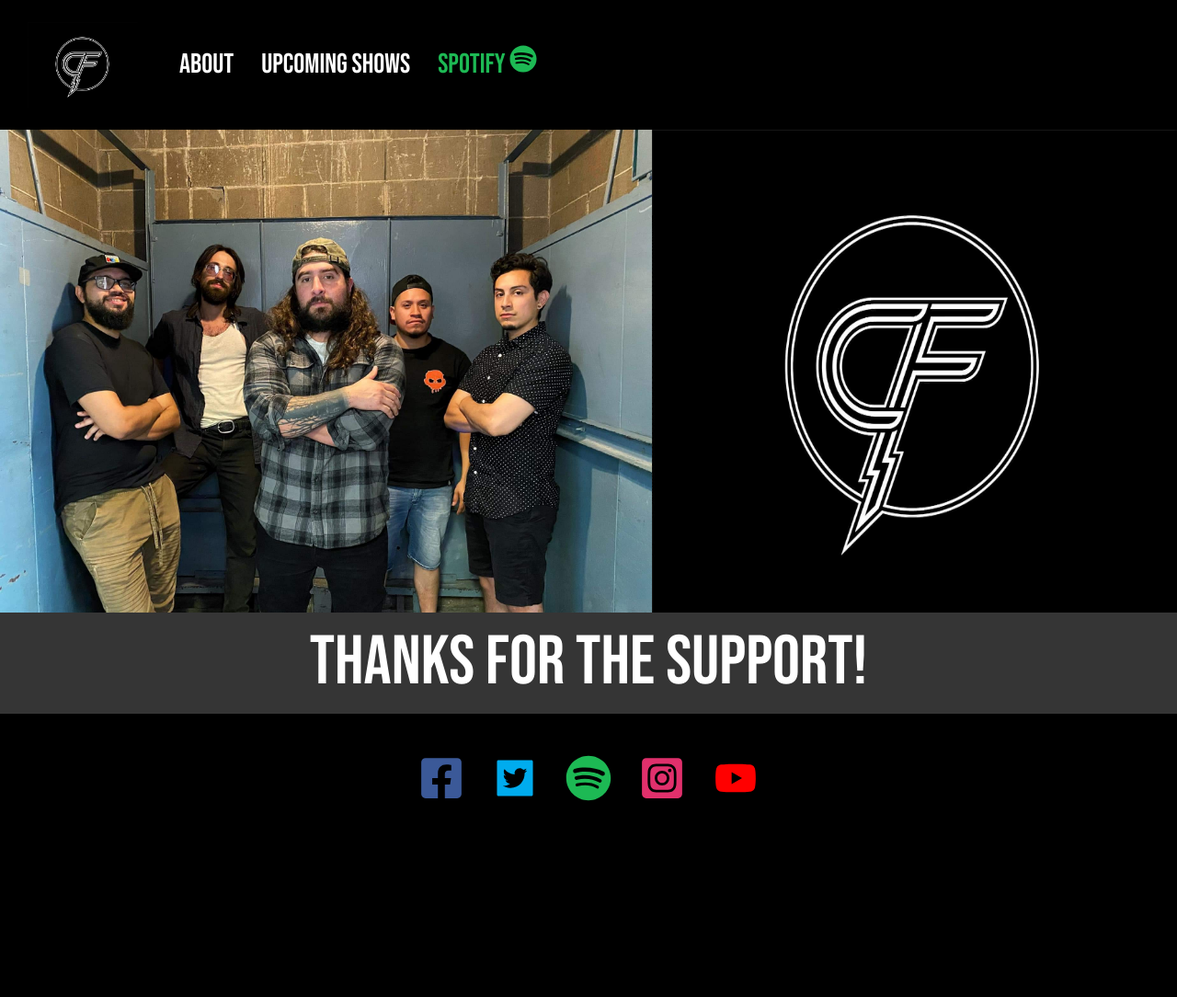
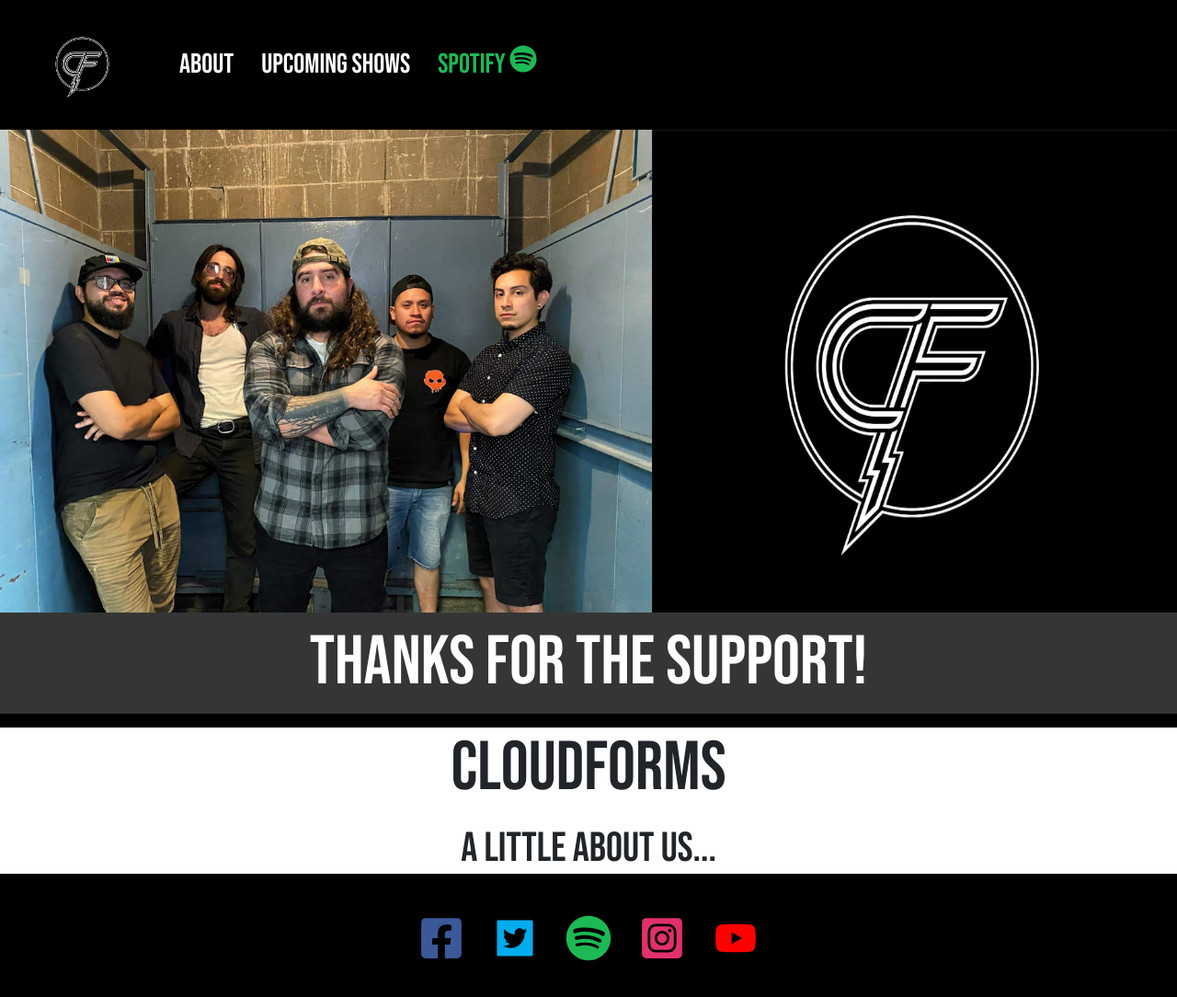
Before and after one commit to amrc8504/CloudFormsBand, a plain HTML site: page index.html in a window 1280 px wide. Shown: the whole page at 92% size. Before the commit the page ends 915 px from the top, so only its background shows below. Drawn offline with nearby package versions, Linux system fonts and the light colour scheme.

Commit message:
Fixed typo

```diff
--- a/index.html
+++ b/index.html
@@ -39,6 +39,10 @@
     <div class="information-header">
         <h1 class="information-text-header">Thanks for the support!</h1>
     </div>
+    <div class="index-body" style="background-color: white;">
+      <h1 style="text-align: center;">CloudForms</h1>
+      <h4 style="text-align: center;">A little about us...</h4>
+    </div>
     <div class="information-body">
         <nav style="justify-content: center;" id="nav-container" class="navbar navbar-expand-lg navbar-light">
               <div class="navbar-nav">
```
Also changed, not shown: about.html (+1 -1 lines).
